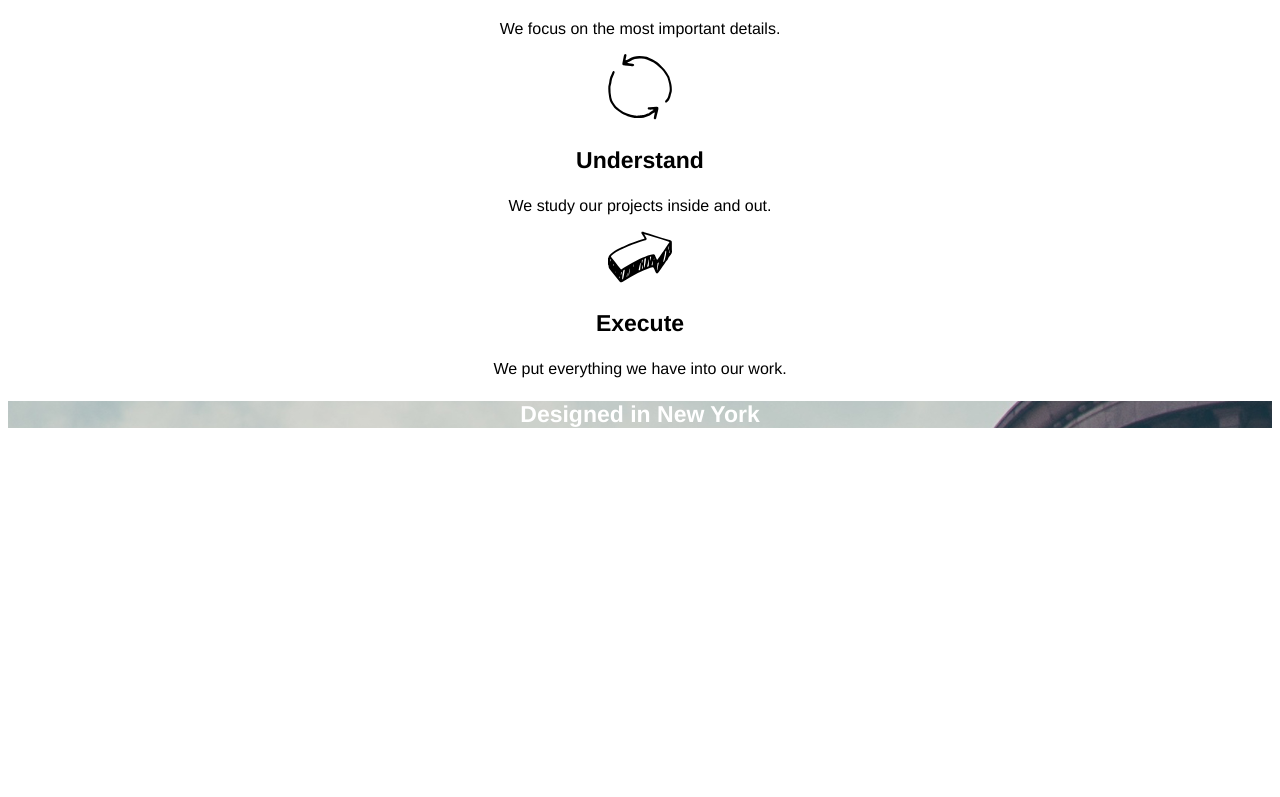
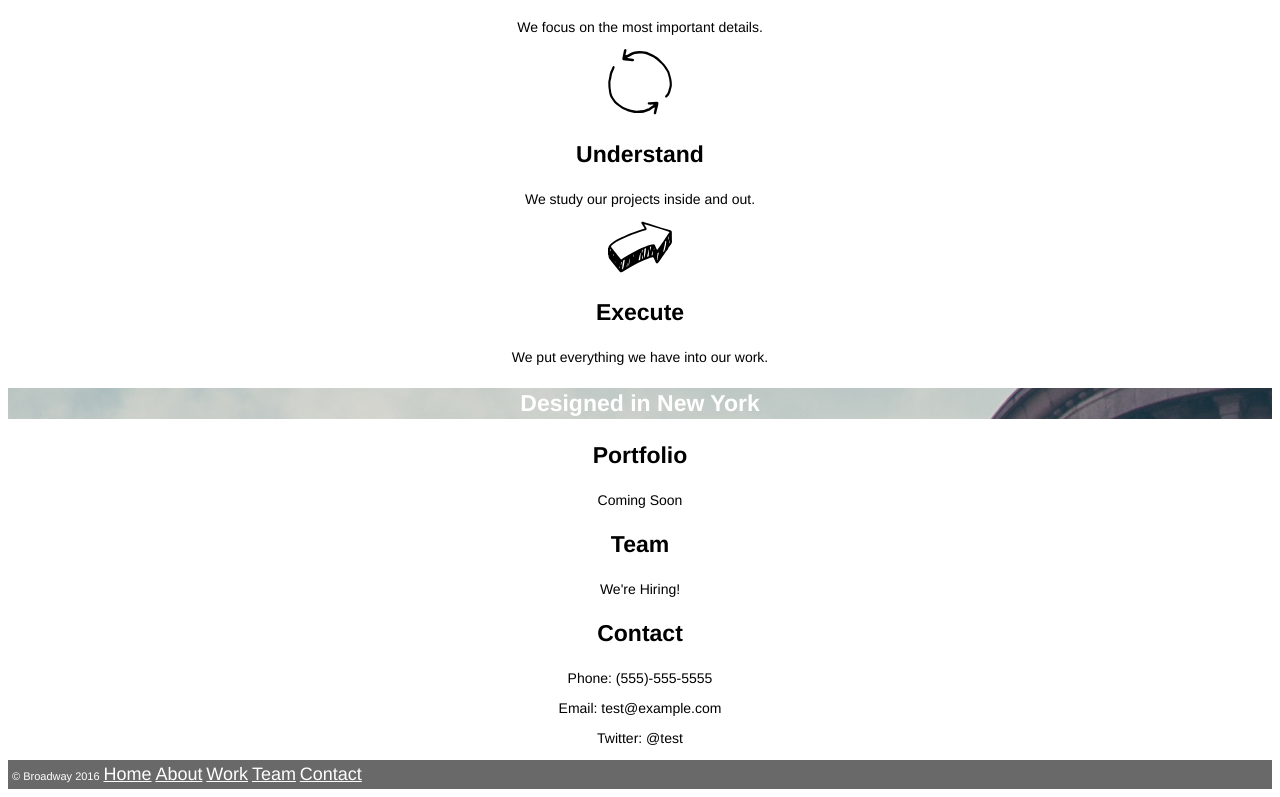
Before and after one commit to trellbot/broadway, a plain HTML site: page index.html in a window 1280 px wide. Shown: the part 511-1308 px from the top of the page. Before the commit the page ends 962 px from the top, so only its background shows below. Drawn offline with Linux system fonts and the light colour scheme.

Commit message:
Add footer, fix broken links, add styles for footer, add padding for better readability. Done

```diff
--- a/index.html
+++ b/index.html
@@ -14,10 +14,10 @@
       <nav>
         <ul>
           <li><a href="#top">Home</a></li>
-          <li><a href="process">Process</a></li>
-          <li><a href="work">Work</a></li>
-          <li><a href="team">Team</a></li>
-          <li><a href="contact">Contact</a></li>
+          <li><a href="#process">Process</a></li>
+          <li><a href="#work">Work</a></li>
+          <li><a href="#team">Team</a></li>
+          <li><a href="#contact">Contact</a></li>
         </ul>
       </nav>
     </div>
@@ -40,23 +40,34 @@
     </div>
 
     <!-- Design division -->
-    <h3 class="design">Designed in New York</h3>
+    <h3 id="about" class="design">Designed in New York</h3>
 
     <!-- About Broadway: Work, Team, Contact -->
     <div id="work">
-
+      <h3>Portfolio</h3>
+      <p>Coming Soon</p>
     </div>
 
     <div id="team">
-
+      <h3>Team</h3>
+      <p>We're Hiring!</p>
     </div>
 
     <div id="contact">
-
+      <h3>Contact</h3>
+      <p>Phone: (555)-555-5555</p>
+      <p>Email: test@example.com</p>
+      <p>Twitter: @test</p>
     </div>
 
     <!-- Footer section -->
-    <footer></footer>
+    <footer><span class="copyright">&copy; Broadway 2016</span>
+      <a href="#top">Home</a>
+      <a href="#about">About</a>
+      <a href="#work">Work</a>
+      <a href="#team">Team</a>
+      <a href="#contact">Contact</a>
+    </footer>
 
   </body>
 </html>
--- a/resources/css/style.css
+++ b/resources/css/style.css
@@ -2,6 +2,7 @@
 body {
   text-align: center;
   font-family: Helvetica;
+  font-size: 14px;
 }
 
 /* header section styles */
@@ -43,4 +44,16 @@ h3 {
 .design {
   color: white;
   background-image: url(../images/the-flatiron-building.png);
+  padding: 2px;
 }
+
+/* footer styles */
+.copyright {
+  font-size: 11px;
+  color: white;
+}
+footer {
+  background-color: dimgray;
+  text-align: left;
+  padding: 4px;
+}
```
